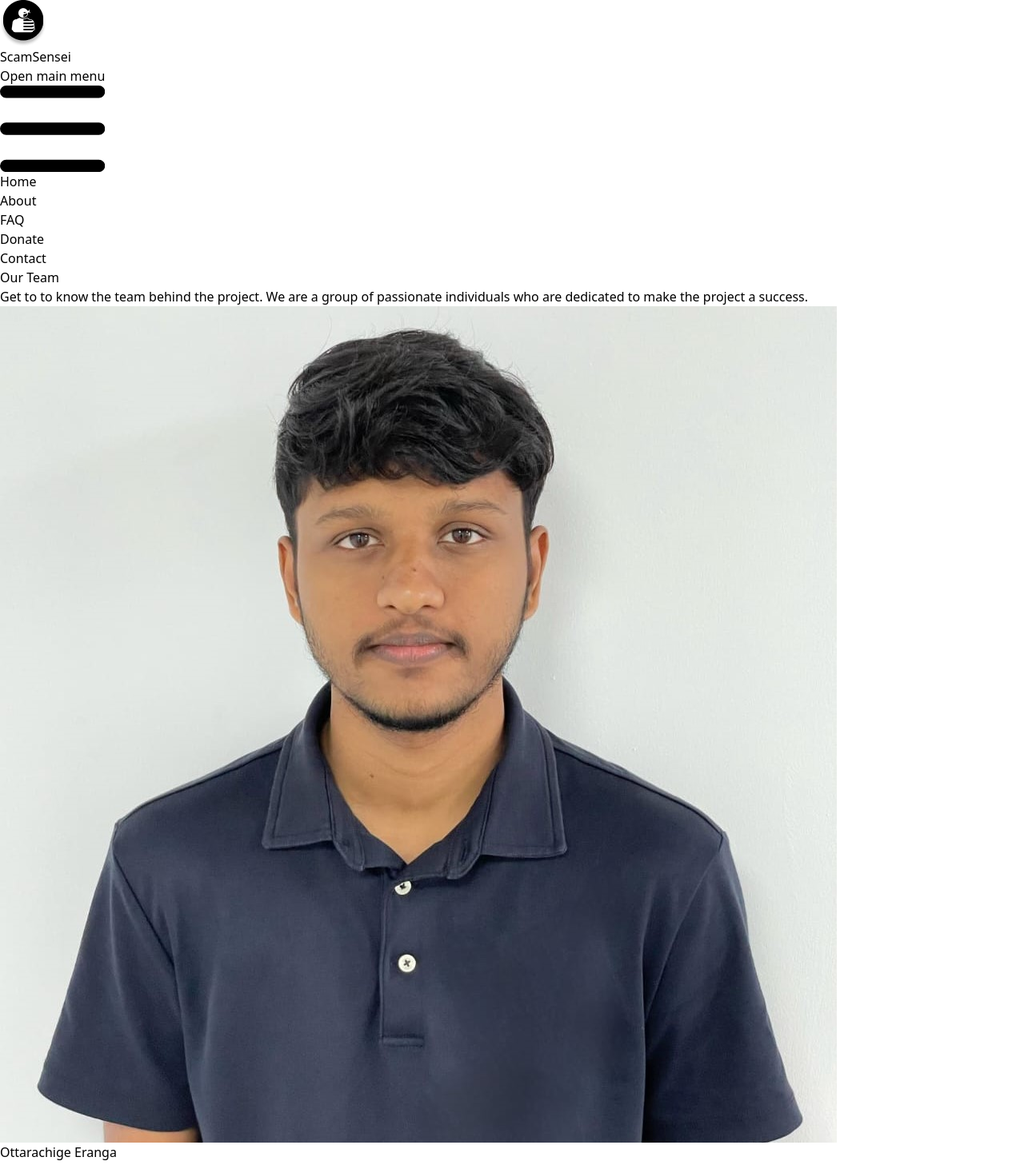
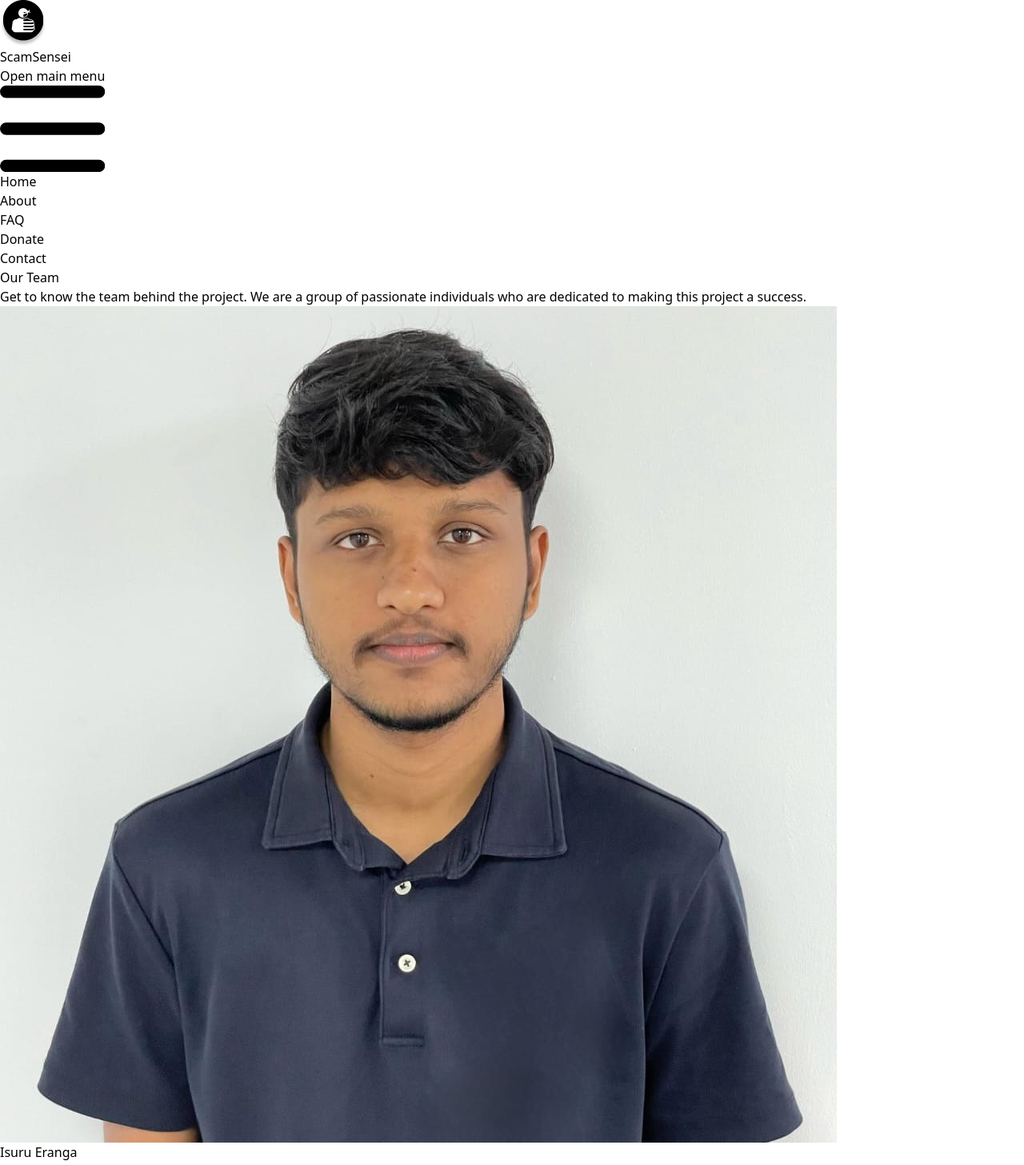
Before and after one commit to SachithraPinnaduwa/ScamSensei-Promotional-Site, a React (Vite) app: page /about in a window 1280 px wide. Shown: the top 1457 px of the page at 80% size. Built offline with nearby package versions, Linux system fonts and the light colour scheme.

Commit message:
Corrected names

```diff
--- a/src/pages/About.jsx
+++ b/src/pages/About.jsx
@@ -10,13 +10,13 @@ import Sandali from '../assets/sandali.jpg'
 function About() {
   const team = [
     {
-      name: "Ottarachige Eranga",
+      name: "Isuru Eranga",
       image: Eranga,
       position:"Leader of the team",
       contribution:"Lead the team to develop the project and manage the team. He is responsible for arranging the meetings and managing the project."
     },
     {
-      name: "Oshani",
+      name: "Oshani Kavindya",
       image: Oshani,
       position:"UI/UX Designer",
       contribution:"Design the user interface and make the website of the project user friendly."
@@ -25,10 +25,10 @@ function About() {
       name: "Scahithra Pinnaduwa",
       image: Sachithra,
       position:"Marketing Manager",
-      contribution:"Promote the project and make the project popular among the users by using socialmedia and custom website."
+      contribution:"Promote the project and make the project popular among the users by using social media and a custom website."
     },
     {
-      name: "Gayana Waragetiya",
+      name: "Gayana Waraketiya",
       image: Gayana,
       position:"Frontend Developer",
       contribution:"Develop the front end of the project and add frontend features to the project."
@@ -37,7 +37,7 @@ function About() {
       name: "Sandali Sawmindi",
       image: Sandali,
       position:"Backend Developer",
-      contribution:"Develop the backend of the project and add backend features to the project like authentication and database management."
+      contribution:"Develop the project's backend and add backend features to the project like authentication and database management."
     },
   ];
   return (
@@ -51,7 +51,7 @@ function About() {
           Our Team
         </h2>
         <p className="font-light text-gray-500 lg:mb-16 sm:text-xl dark:text-gray-400">
-          Get to to know the team behind the project. We are a group of passionate individuals who are dedicated to make the project a success.
+          Get to know the team behind the project. We are a group of passionate individuals who are dedicated to making this project a success.
         </p>
       </div>
       <div className="grid gap-8 mb-6 lg:mb-16 md:grid-cols-2">
```
